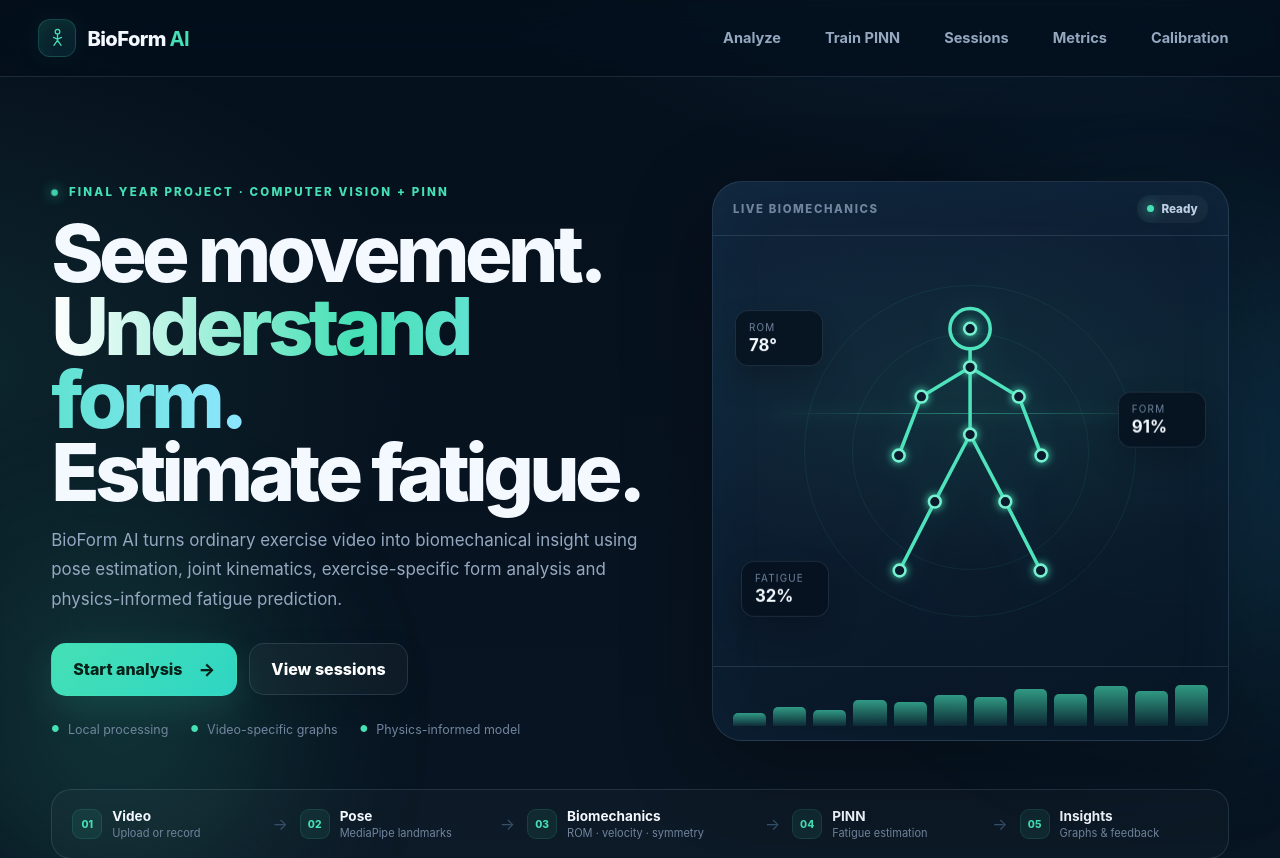
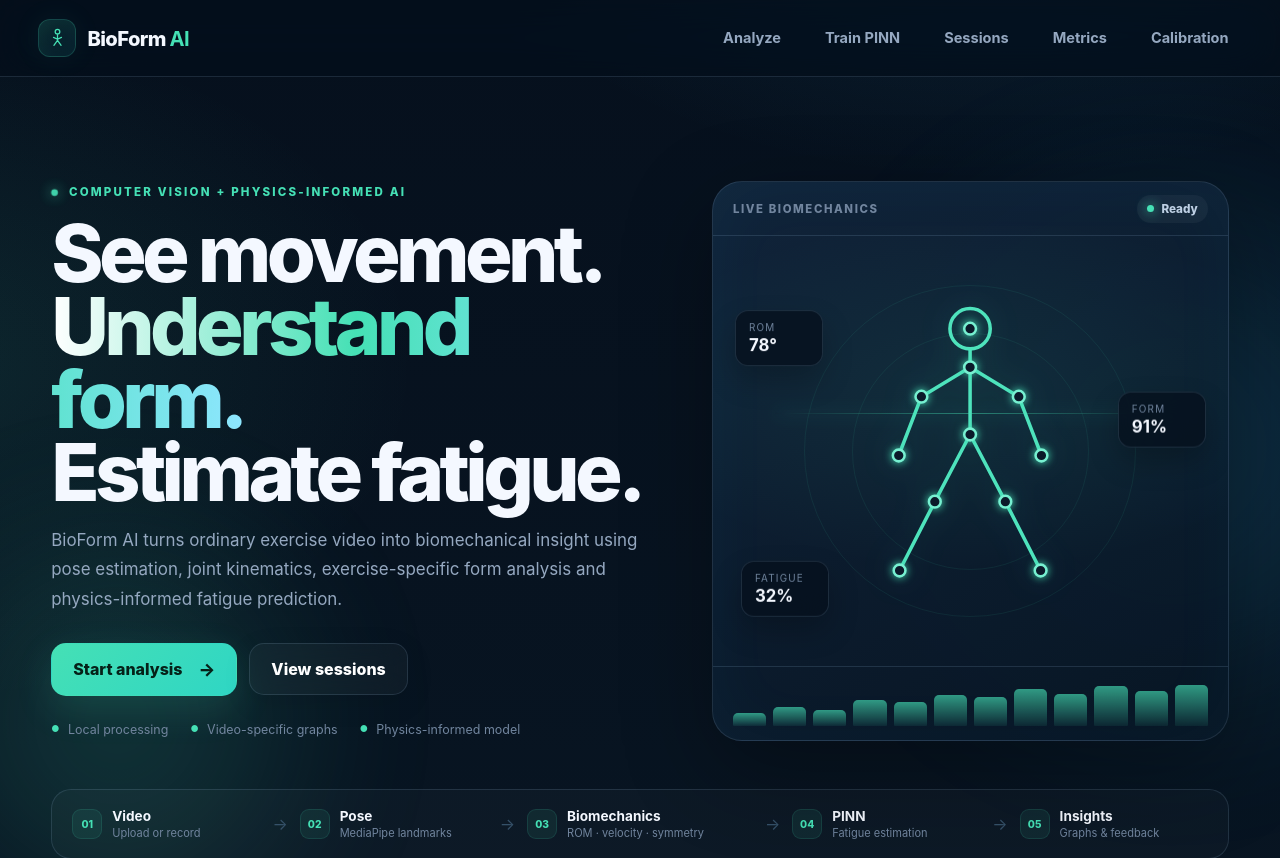
Before and after one commit to Avik1327/BioForm-AI, a Flask app: page / in a window 1280 px wide. Shown: the top 858 px of the page. Run offline with Flask 3, Linux system fonts and the light colour scheme.

Commit message:
Update index.html

```diff
--- a/templates/index.html
+++ b/templates/index.html
@@ -2,7 +2,7 @@
 {% block content %}
 <section class="hero premium-hero">
   <div class="hero-copy">
-    <div class="eyebrow"><span class="live-dot"></span> FINAL YEAR PROJECT · COMPUTER VISION + PINN</div>
+    <div class="eyebrow"><span class="live-dot"></span> COMPUTER VISION + PHYSICS-INFORMED AI</div>
     <h1>See movement.<br><span>Understand form.</span><br>Estimate fatigue.</h1>
     <p class="hero-sub">
       BioForm AI turns ordinary exercise video into biomechanical insight using
```
